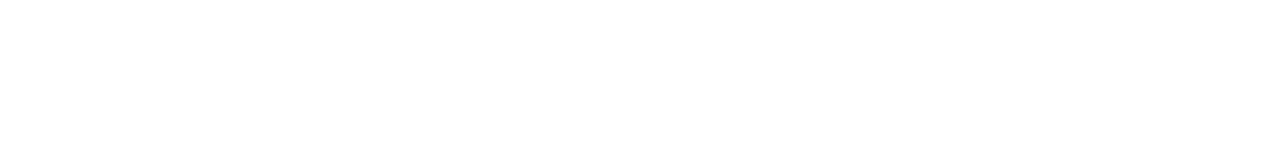
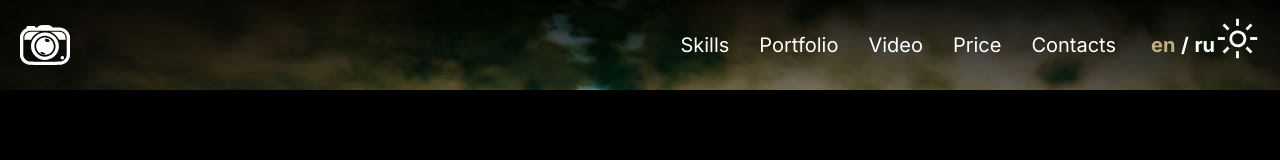
Before and after one commit to ViktoriaAfitova/portfolio-project, a plain HTML site: page portfolio/index.html in a window 1280 px wide. Drawn offline with Linux system fonts and the light colour scheme.

Commit message:
feat: add header

```diff
--- a/portfolio/index.html
+++ b/portfolio/index.html
@@ -5,8 +5,42 @@
     <meta http-equiv="X-UA-Compatible" content="IE=edge">
     <meta name="viewport" content="width=device-width, initial-scale=1.0">
     <title>portfolio</title>
+    <link rel="icon" href="assets/favicon/favicon.ico">
+    <link rel="stylesheet" href="style.css">
+    <link rel="preconnect" href="https://fonts.googleapis.com">
+    <link rel="preconnect" href="https://fonts.gstatic.com" crossorigin>
+    <link href="https://fonts.googleapis.com/css2?family=Inter:wght@400;700&family=Open+Sans:ital@0;1&display=swap" rel="stylesheet">
+    <link rel="preconnect" href="https://fonts.googleapis.com">
+    <link rel="preconnect" href="https://fonts.gstatic.com" crossorigin>
+    <link href="https://fonts.googleapis.com/css2?family=Inter:wght@400;700&family=Merriweather:wght@700&family=Open+Sans:ital@0;1&display=swap" rel="stylesheet">
 </head>
 <body>
-
+    <header class="header">
+        <div class="container header-container">
+            <div class="header-logo"></div>
+            <nav class="nav">
+                <ul class="nav-list">
+                    <li class="nav-item"><a href="#skills" class="nav-link" data-i18="skills">Skills</a></li>
+                    <li class="nav-item"><a href="#portfolio" class="nav-link" data-i18="portfolio">Portfolio</a></li>
+                    <li class="nav-item"><a href="#video" class="nav-link" data-i18="video">Video</a></li>
+                    <li class="nav-item"><a href="#price" class="nav-link" data-i18="price">Price</a></li>
+                    <li class="nav-item"><a href="#contacts" class="nav-link" data-i18="contacts">Contacts</a></li>
+                </ul>
+            </nav>
+            <p class="switch-list__lng">
+                <span class="switch-item__lang en active__lang">en</span>
+                <span class="switch-item__slash">/</span>
+                <span class="switch-item__lang ru">ru</span>
+            </p>
+            <div class="toggle">
+                <div class="line1"></div>
+                <div class="line2"></div>
+                <div class="line3"></div>
+            </div>
+            <div class="moon-icon theme-icon active__icon">
+                <img class="sun-icon theme-icon" src="assets/svg/sun.svg" alt="sun-icon">
+            </div>
+        </div>
+    </header>
 </body>
 </html>
--- /dev/null
+++ b/portfolio/style.css
@@ -0,0 +1,92 @@
+:root {
+    --color-gold: #bdae82;
+    --color-black: #000;
+    --color-white: #FFFFFF;
+    --font1: 60px;
+    --font2: 40px;
+    --font3: 20px;
+    --font4: 18px;
+}
+* {
+    box-sizing: border-box;
+}
+ul,
+li {
+    list-style: none;
+}
+a {
+    text-decoration: none;
+}
+html {
+    scroll-behavior: smooth;
+}
+body {
+    display: flex;
+    flex-direction: column;
+    justify-content: space-between;
+    /* flex: 1 0 0; */
+    margin: 0;
+    padding: 0;
+    font-family: 'Inter', sans-serif;
+    font-weight: 400;
+    font-size: var(--font3);
+    line-height: 40px;
+    color: var(--color-white);
+    background-color: var(--color-black);
+}
+.container {
+    max-width: 1440px;
+    margin: 0 auto;
+    padding: 0 20px;
+}
+header {
+    background-image: url('./assets/img/header-bg.jpg');
+    background-position: center 0px;
+    background-repeat: no-repeat;
+}
+.header-container {
+    display: flex;
+    align-items: center;
+}
+.header-logo {
+    background-image: url('./assets/svg/logo.svg');
+    background-size: contain;
+    background-repeat: no-repeat;
+    transition: 0.3s;
+    width: 50px;
+    height: 50px;
+    cursor: pointer;
+}
+.header-logo:hover {
+    filter: invert(26%) sepia(15%) saturate(638%) hue-rotate(7deg) brightness(92%) contrast(87%);
+}
+nav {
+    margin-left: auto;
+}
+.nav-list {
+    display: flex;
+    padding-left: 0;
+    margin-right: 5px;
+}
+.nav-link {
+    padding-right: 30px;
+    line-height: 50px;
+    color: var(--color-white);
+    cursor: pointer;
+    transition: 0.2s all;
+}
+.nav-link:hover {
+    color: var(--color-gold);
+}
+.switch-item__lang,
+.switch-item__slash {
+    font-weight: 700;
+    line-height: 50px;
+    color: var(--color-white);
+    cursor: pointer;
+    transition: 0.2s all;
+}
+.active__lang,
+.switch-item__lang:hover {
+    color: var(--color-gold);
+}
```
Also changed, not shown: portfolio/assets/favicon/favicon.ico (added), portfolio/assets/img/header-bg.jpg (added), portfolio/assets/svg/camera.svg (added), portfolio/assets/svg/logo.svg (added), portfolio/assets/svg/moon.svg (added), portfolio/assets/svg/sun.svg (added), portfolio/index.js (added).
